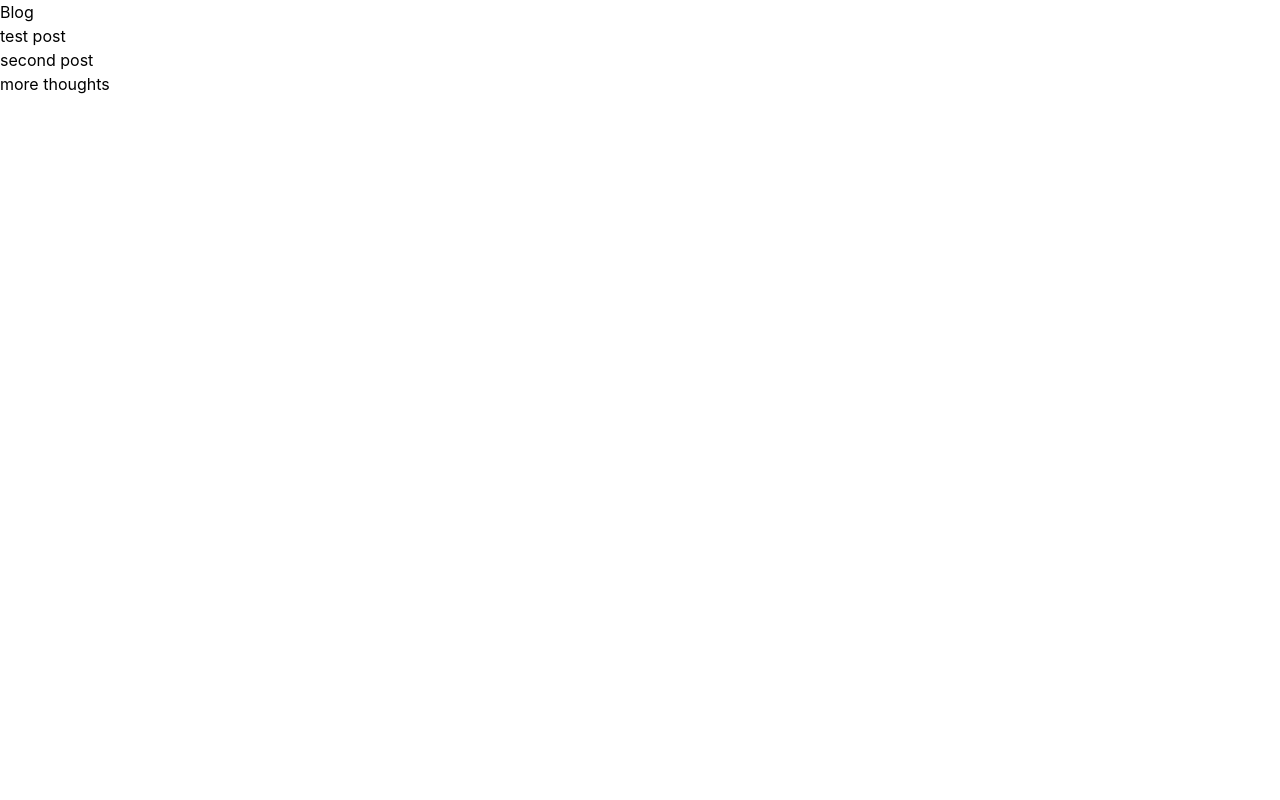
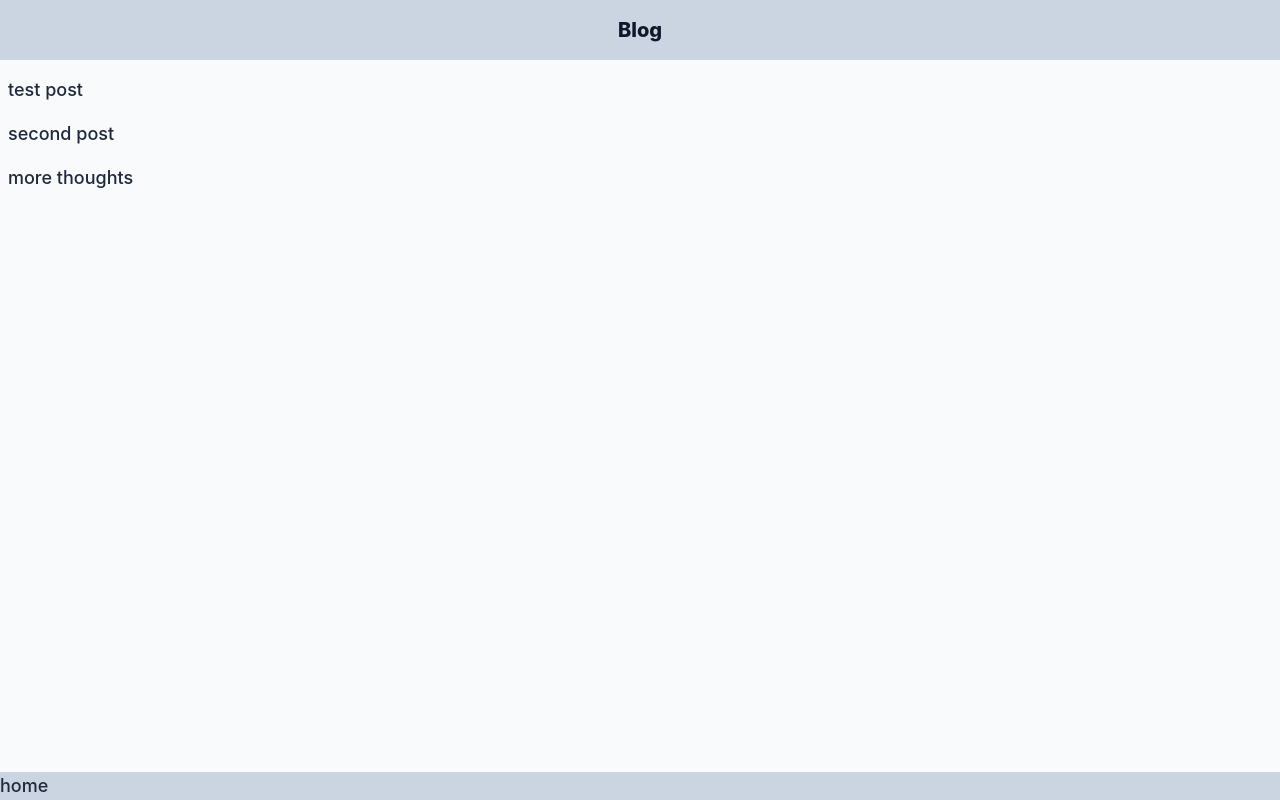
Before and after one commit to lucywho/my-app2, a Next.js app: page /blog in a window 1280 px wide. Built offline with nearby package versions, Linux system fonts and the light colour scheme.

Commit message:
adds styling with tailwindcss

```diff
--- a/pages/blog.js
+++ b/pages/blog.js
@@ -3,19 +3,33 @@ import posts from "../posts.json";
 
 export default function Blog() {
     return (
-        <div>
-            <h1>Blog</h1>
-            <ul>
+        <div className="flex flex-col min-h-screen bg-slate-50">
+            <div className="flex-grow">
+                <h1 className="text-xl font-extrabold text-slate-900 bg-slate-300 flex justify-center py-4">
+                    Blog
+                </h1>
+                <ul className="text-m font-medium text-slate-700 py-2">
                     {Object.keys(posts).map((slug, index) => {
                         return (
-                        <li key={index}>
+                            <li
+                                key={index}
+                                className="hover:text-green-900 text-slate-800 p-2"
+                            >
                                 <Link href="/blog/[id]" as={"/blog/" + slug}>
-                                <a>{posts[slug].title}</a>
+                                    <a className="text-lg font-medium hover:text-green-900 text-slate-800">
+                                        {posts[slug].title}
+                                    </a>
                                 </Link>
                             </li>
                         );
                     })}
                 </ul>
             </div>
+            <Link href="/">
+                <a className="text-lg font-medium hover:text-green-900 text-slate-800 bg-slate-300">
+                    home
+                </a>
+            </Link>
+        </div>
     );
 }
--- a/pages/blog/[id].js
+++ b/pages/blog/[id].js
@@ -9,13 +9,21 @@ export default function BlogPost({ post }) {
     if (!post) return <p></p>;
 
     return (
-        <>
-            <h1>{post.title}</h1>
-            <p>{post.content}</p>
+        <div className="flex flex-col min-h-screen bg-slate-50">
+            <div className="flex-grow">
+                <h1 className="text-xl font-extrabold text-slate-900 bg-slate-300 flex justify-center py-4 ">
+                    {post.title}
+                </h1>
+                <p className="text-m font-medium text-slate-800 p-2">
+                    {post.content}
+                </p>
+            </div>
             <Link href="/blog">
-                <a>main page</a>
+                <a className="text-lg font-medium hover:text-green-900 text-slate-900 bg-slate-300">
+                    return to blog index
+                </a>
             </Link>
-        </>
+        </div>
     );
 }
 
--- a/pages/index.js
+++ b/pages/index.js
@@ -3,11 +3,17 @@ import { useRouter } from "next/router";
 
 export default function Home() {
     return (
-        <div>
-            <h1>Home page</h1>
-            <Link href="/blog">
-                <a>Blog</a>
-            </Link>
+        <div className="flex flex-col min-h-screen bg-slate-50">
+            <div className="flex-grow">
+                <h1 className="text-xl font-extrabold text-slate-900 bg-slate-300 flex justify-center py-4">
+                    Home page
+                </h1>
+                <Link href="/blog">
+                    <a className="text-lg font-medium hover:text-green-900 text-slate-800 p-2">
+                        Blog
+                    </a>
+                </Link>
+            </div>
         </div>
     );
 }
--- a/posts.json
+++ b/posts.json
@@ -9,6 +9,6 @@
     },
     "third": {
         "title": "more thoughts",
-        "content": "an amazing hot take"
+        "content": "An amazing hot take"
     }
 }
```
Lines whose indentation alone changed are shown as unchanged.
